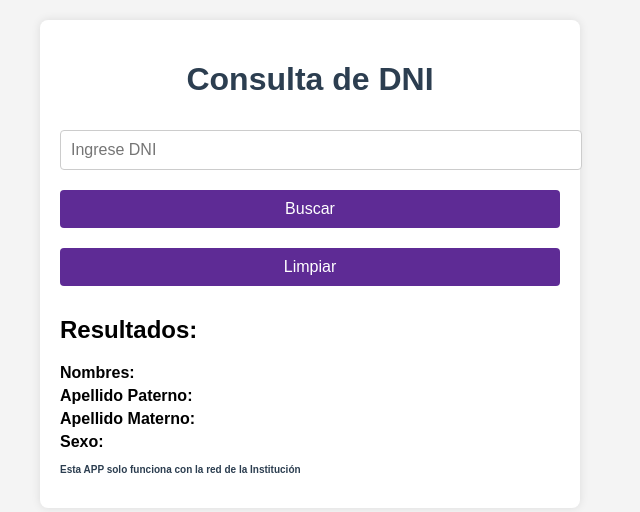
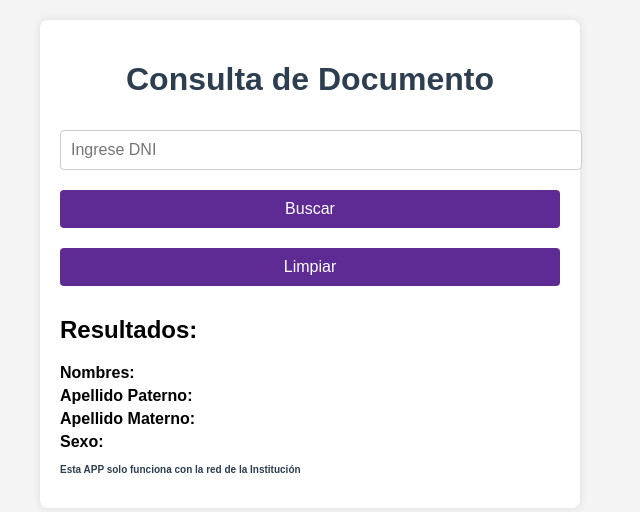
Before and after one commit to CarloHRA/APPConsultaDoc, a website: page index.html in a window 1280 px wide. Shown: the whole page, without its empty margins (330-970 px from the left). Drawn offline with Linux system fonts and the light colour scheme.

Commit message:
Update index.html

```diff
--- a/index.html
+++ b/index.html
@@ -87,7 +87,7 @@
 <body>
 
     <div class="container">
-        <h1>Consulta de DNI</h1>
+        <h1>Consulta de Documento</h1>
         <input type="text" id="txtDocumento" placeholder="Ingrese DNI" />
         <button id="btnBuscar">Buscar</button>
         <button id="btnLimpiar">Limpiar</button>
```
